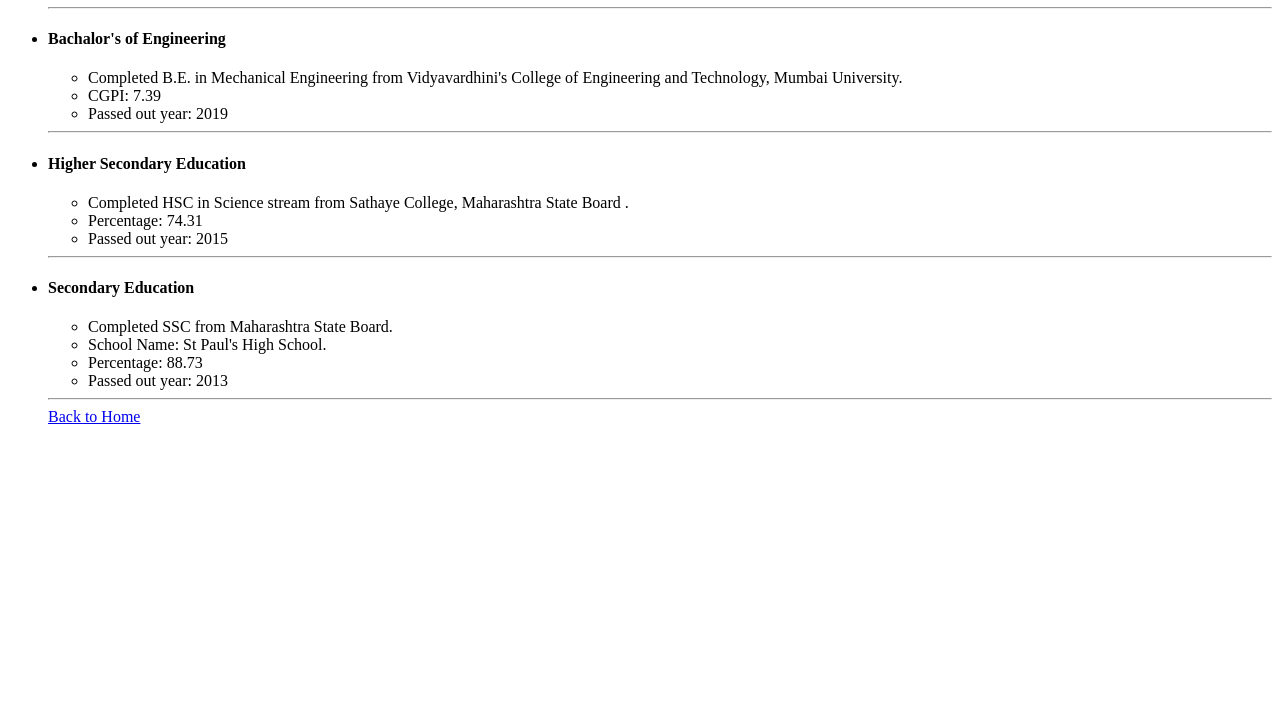
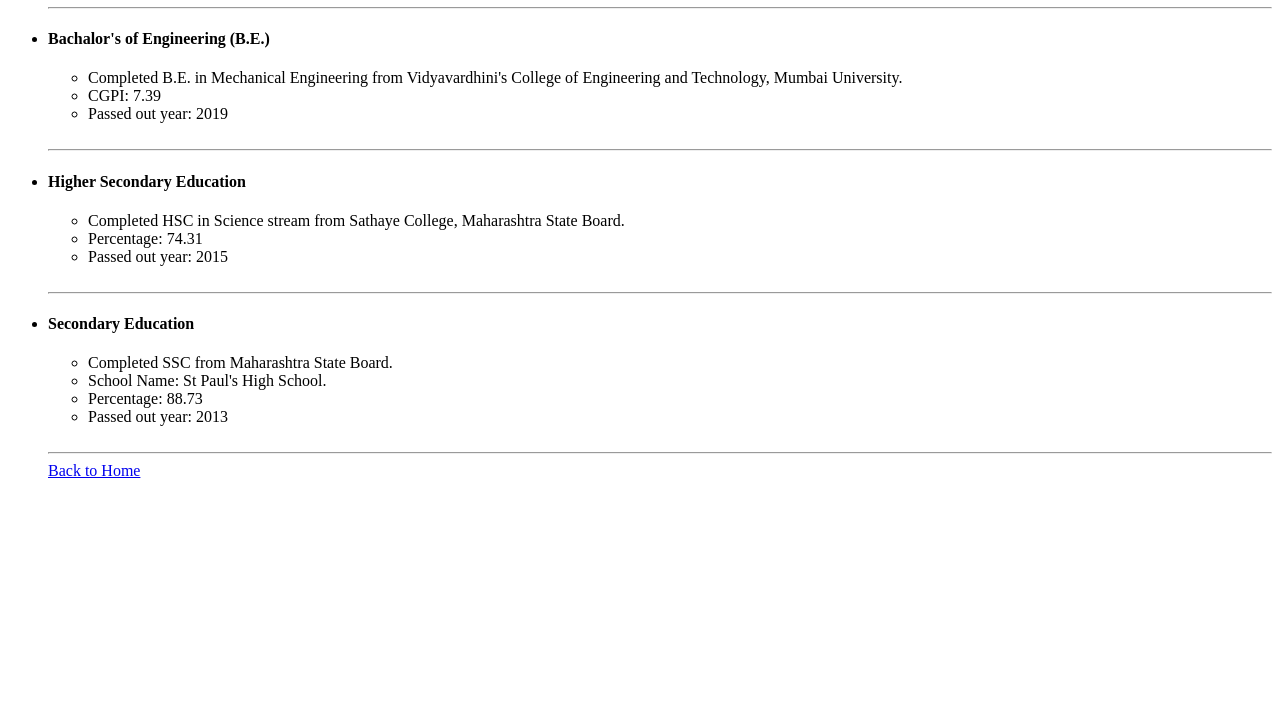
Before and after one commit to nageshmane97/html-resume, a plain HTML site: page Academic Profile.html in a window 1280 px wide. Shown: the part 73-800 px from the top of the page. Drawn offline with Linux system fonts and the light colour scheme.

Commit message:
Update Academic Profile.html

```diff
--- a/Academic Profile.html
+++ b/Academic Profile.html
@@ -10,18 +10,20 @@
     <h1>Academic Profile</h1>
     <ul>
         <hr />
-        <li><h4>Bachalor's of Engineering</h4></li>
+        <li><h4>Bachalor's of Engineering (B.E.)</h4></li>
         <ul>
             <li>Completed B.E. in Mechanical Engineering from Vidyavardhini's College of Engineering and Technology, Mumbai University.</li>
             <li>CGPI: 7.39</li>
             <li>Passed out year: 2019</li>
+            <br />
         </ul>
         <hr />
         <li><h4>Higher Secondary Education</h4></li>
         <ul>
-            <li>Completed HSC in Science stream from Sathaye College, Maharashtra State Board .</li>
+            <li>Completed HSC in Science stream from Sathaye College, Maharashtra State Board.</li>
             <li>Percentage: 74.31</li>
             <li>Passed out year: 2015</li>
+            <br />
         </ul>
       <hr />
         <li><h4>Secondary Education</h4></li>
@@ -30,6 +32,7 @@
             <li>School Name: St Paul's High School.</li>
             <li>Percentage: 88.73</li>
             <li>Passed out year: 2013</li>
+            <br />
         </ul>
     </ol>
 
```
